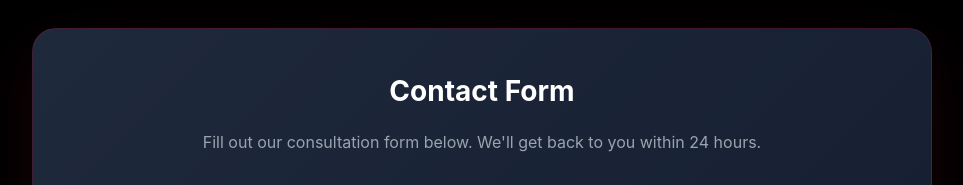
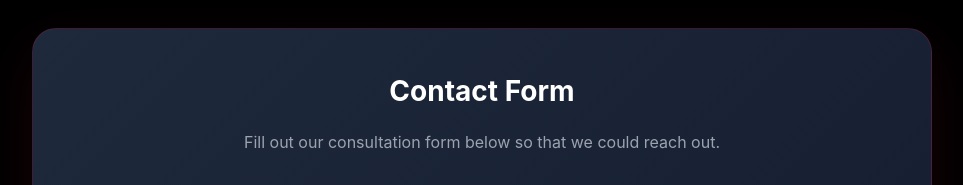
Before and after one commit to chandelongit/Aashita-Consulting, a plain HTML site: page index.html in a window 1280 px wide. Shown: the part 2960-3145 px from the top of the page, without its empty margins (158-1121 px from the left). Drawn offline with Linux system fonts and the light colour scheme.

Commit message:
Update contact form description text

```diff
--- a/index.html
+++ b/index.html
@@ -969,7 +969,7 @@
             <div class="contact-wrapper">
                 <div class="contact-form-card">
                     <h3>Contact Form</h3>
-                    <p class="form-description">Fill out our consultation form below. We'll get back to you within 24 hours.</p>
+                    <p class="form-description">Fill out our consultation form below so that we could reach out.</p>
 
                     <!-- QR Code Section -->
                     <div class="qr-code-section">
```
